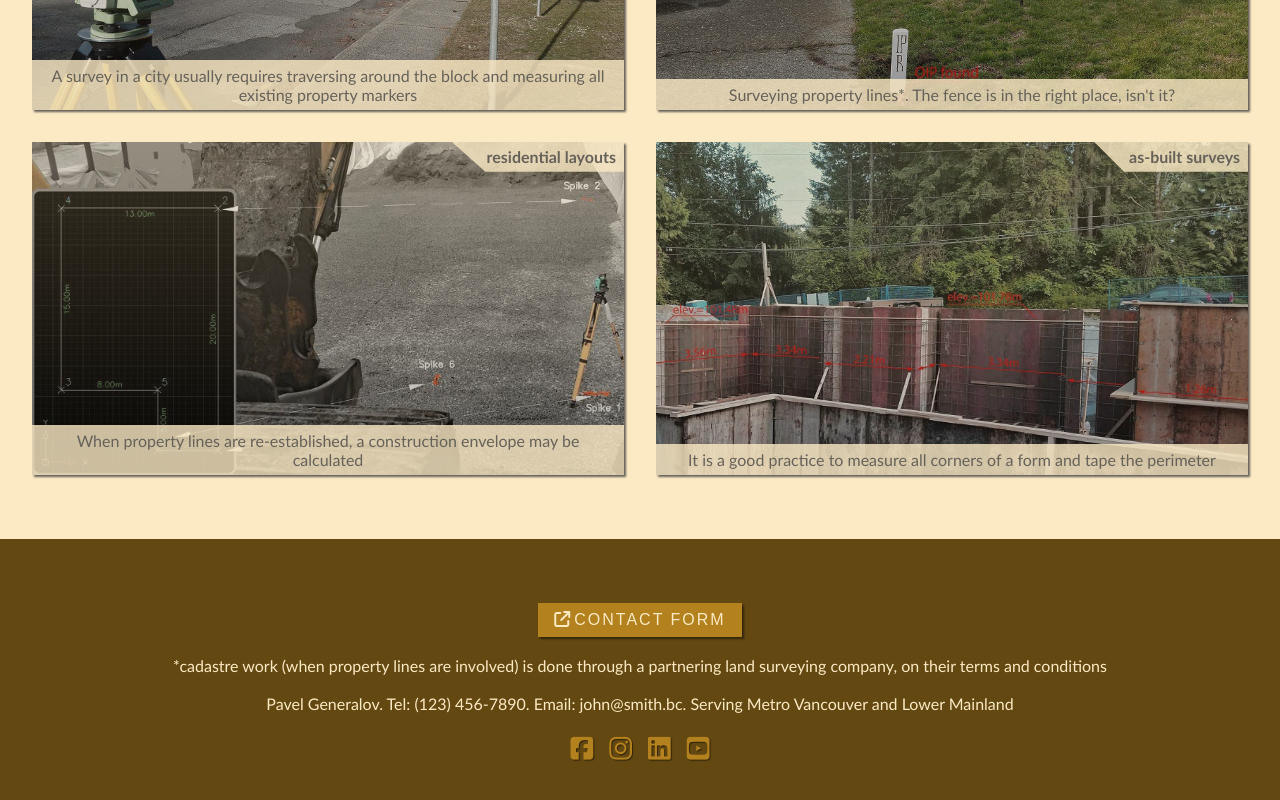
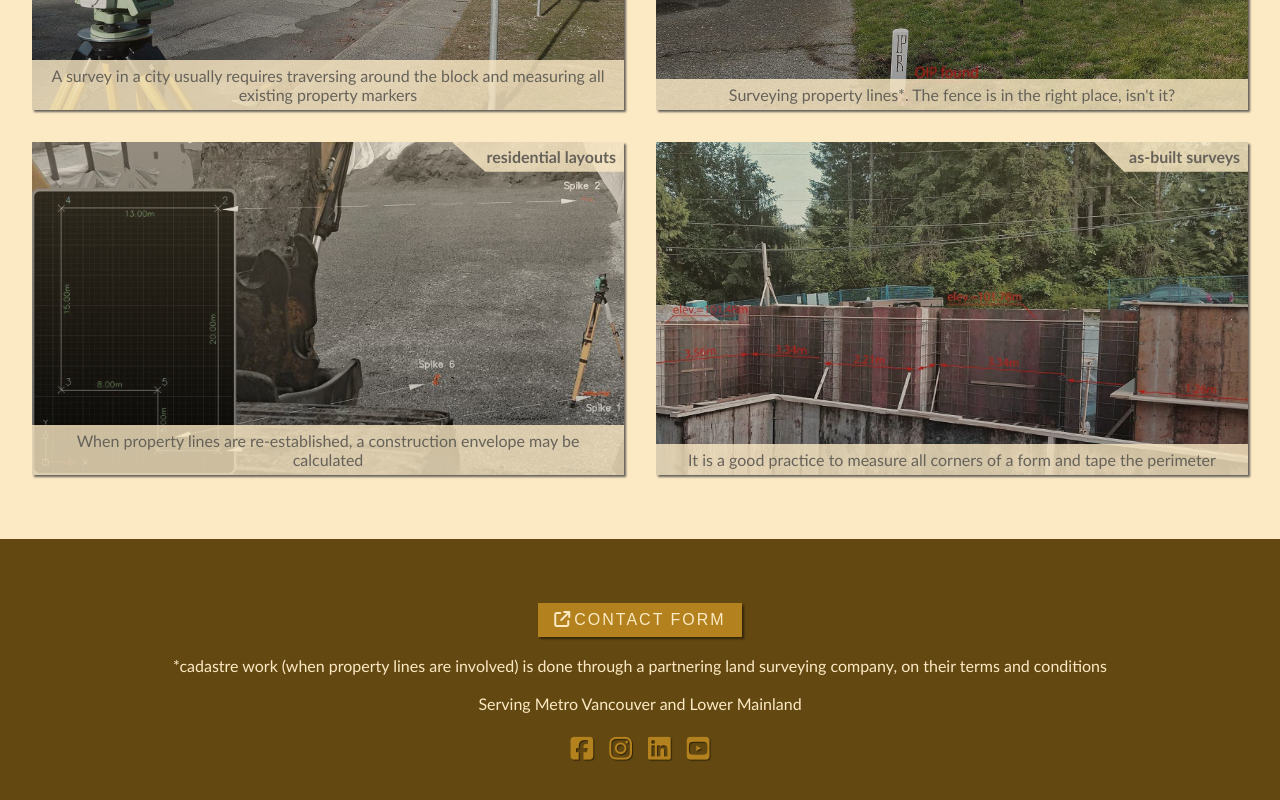
Before and after one commit to Pavel-Gs/landing_page, a React (Create React App) app: page / in a window 1280 px wide. Shown: the part 3170-3970 px from the top of the page. Built offline with nearby package versions, Linux system fonts and the light colour scheme.

Commit message:
changed footer

```diff
--- a/src/components/Footer.js
+++ b/src/components/Footer.js
@@ -26,7 +26,7 @@ export const FooterStructure = () => {
 				CONTACT FORM
 			</button><br /><br />
 			<p>*cadastre work (when property lines are involved) is done through a partnering land surveying company, on their terms and conditions</p><br />
-			<p>Pavel Generalov. Tel: (123) 456-7890. Email: john@smith.bc. Serving Metro Vancouver and Lower Mainland</p><br />
+			<p>Serving Metro Vancouver and Lower Mainland</p><br />
 
 			<ul>																					{/* iterate over footer icons (copied from the header) */}
 				{headerIconsList.map((i) => {
```
